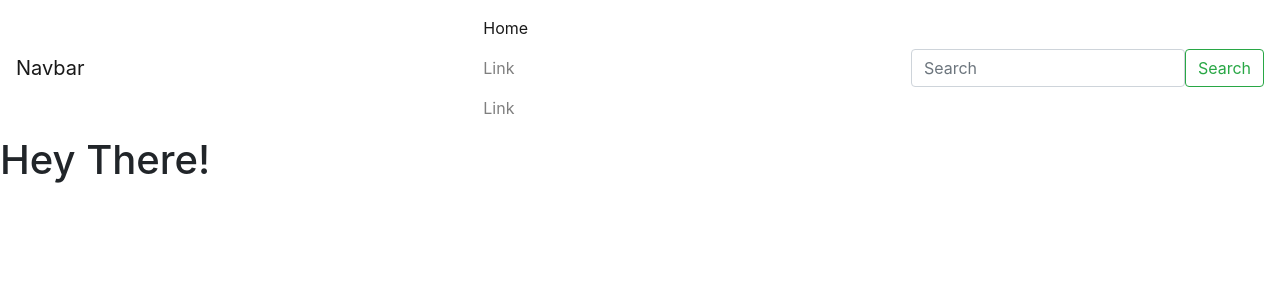
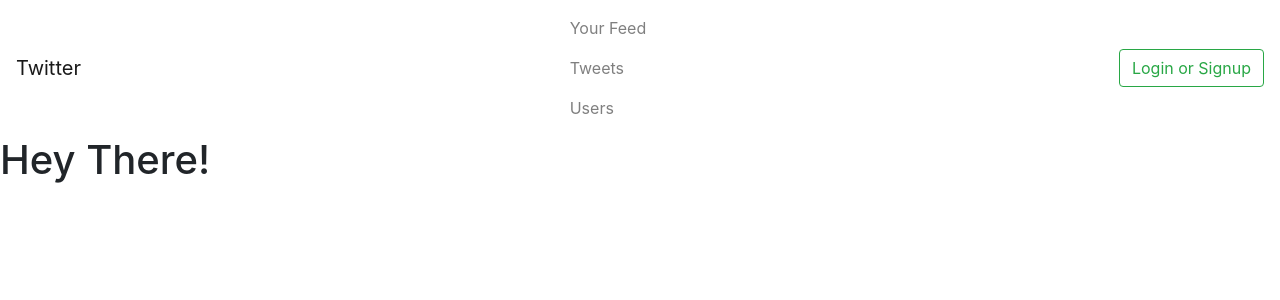
Before and after one commit to pranavj1001/TwitterClone, a PHP site: page /TwitterClone/ in a window 1280 px wide. Shown: the top 300 px of the page. Run offline with PHP 8.4, Linux system fonts and the light colour scheme; some libraries are stand-ins or nearby versions.

Commit message:
some changes to the navbarr

```diff
--- a/views/header.php
+++ b/views/header.php
@@ -12,16 +12,20 @@
   <body>
 
       <nav class="navbar navbar-light bg-faded">
-          <a class="navbar-brand" href="#">Navbar</a>
+          <a class="navbar-brand" href="http://localhost/TwitterClone/index.php">Twitter</a>
           <ul class="nav navbar-nav">
+            <!--Don't require the Home, but kept the code here so that in future if needed then it can be easily accessed.
             <li class="nav-item active">
               <a class="nav-link" href="#">Home <span class="sr-only">(current)</span></a>
+            </li>-->
+            <li class="nav-item">
+              <a class="nav-link" href="?page=feed">Your Feed</a>
             </li>
             <li class="nav-item">
-              <a class="nav-link" href="#">Link</a>
+              <a class="nav-link" href="?page=tweets">Tweets</a>
             </li>
             <li class="nav-item">
-              <a class="nav-link" href="#">Link</a>
+              <a class="nav-link" href="?page=users">Users</a>
             </li>
             <!-- Don't require the dropdown, but kept the code here so that in future if needed then it can be easily accessed.
             <li class="nav-item dropdown">
@@ -34,7 +38,9 @@
             </li>-->
           </ul>
           <form class="form-inline float-xs-right">
+            <!-- Don't require the Search, but kept the code here so that in future if needed then it can be easily accessed.
             <input class="form-control" type="text" placeholder="Search">
-            <button class="btn btn-outline-success" type="submit">Search</button>
+            -->
+            <button class="btn btn-outline-success" type="submit">Login or Signup</button>
           </form>
       </nav>
```
